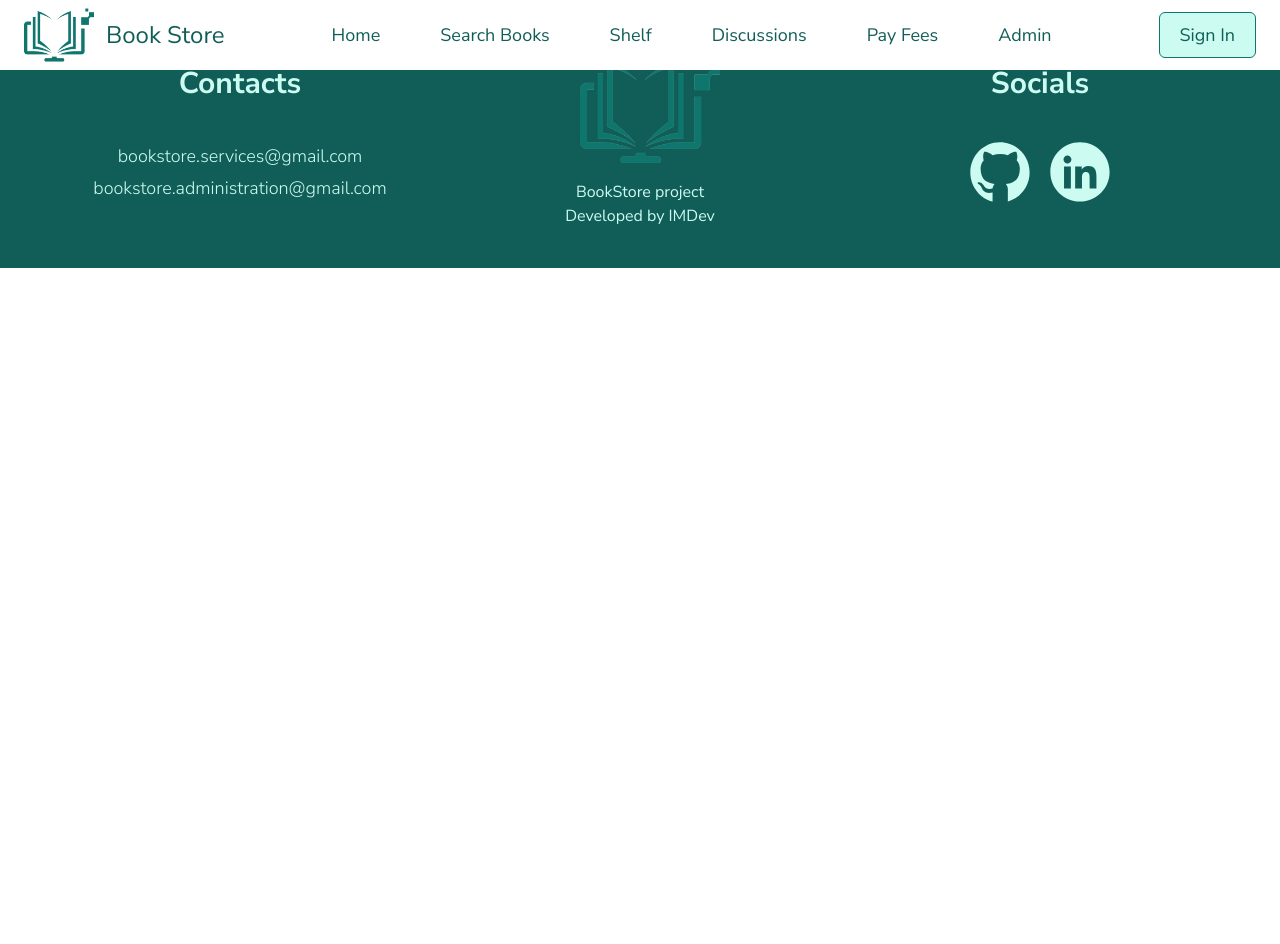
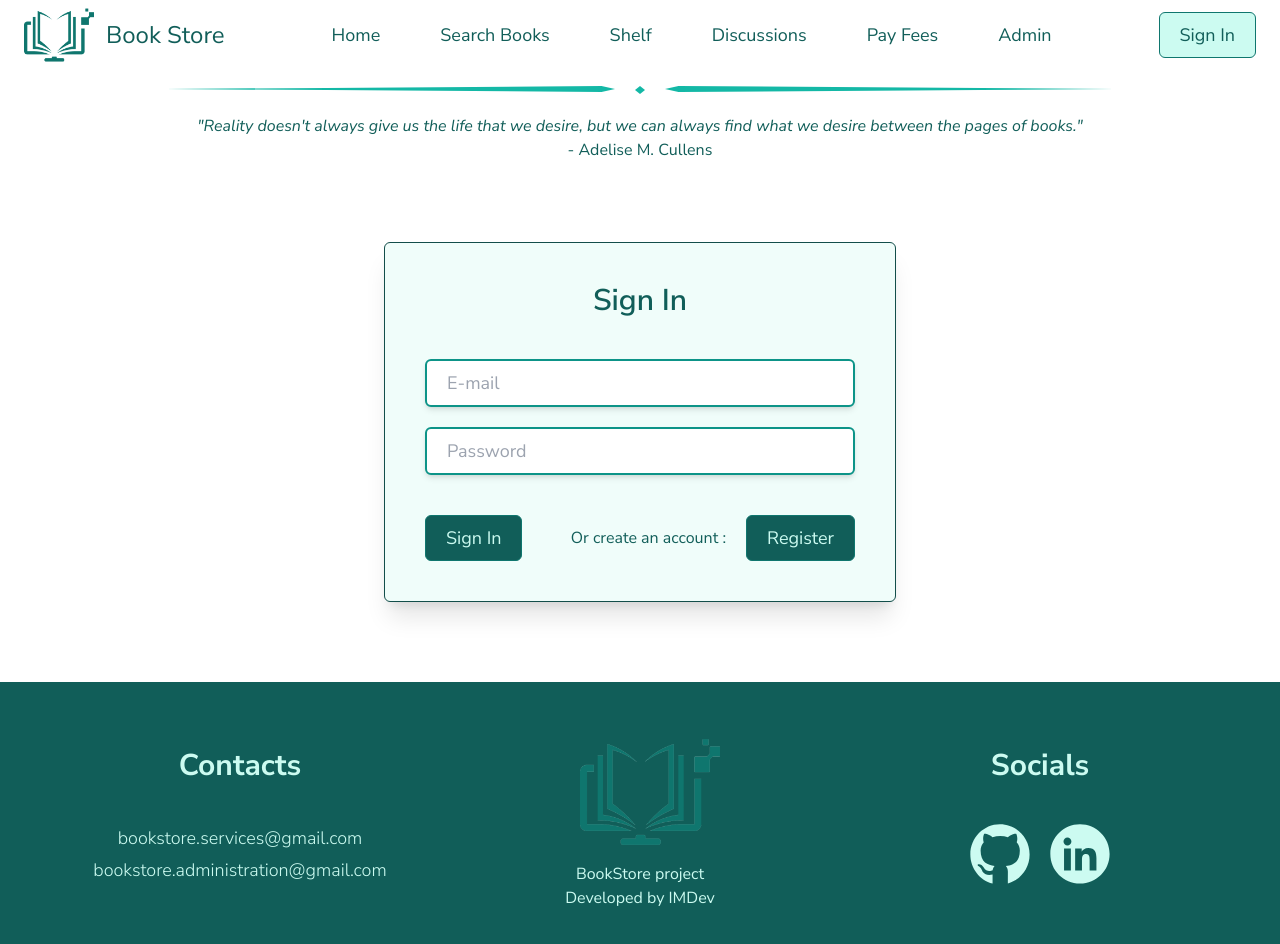
Before and after one commit to Mspawan/BookStore_FullStack_fork, a React (Vite) app in the folder frontend/: page /login in a window 1280 px wide. Shown: the top 944 px of the page. Before the commit the page ends 800 px from the top, so only its background shows below. Built offline with nearby package versions, Linux system fonts and the light colour scheme.

Commit message:
Login & Registration pages added

```diff
--- a/frontend/src/App.tsx
+++ b/frontend/src/App.tsx
@@ -9,6 +9,8 @@ import { ShelfPage } from "./components/pages/shelf/ShelfPage"
 import { DiscussionsPage } from "./components/pages/discussions/DiscussionsPage"
 import { AdminPage } from "./components/pages/admin/AdminPage"
 import { PaymentPage } from "./components/pages/payment/PaymentPage"
+import { LoginPage } from "./components/pages/login/LoginPage"
+import { RegistrationPage } from "./components/pages/registration/RegistrationPage"
 
 export const App = () => {
 
@@ -40,6 +42,10 @@ export const App = () => {
 
                     <Route path='/admin' element={<AdminPage />} />
 
+                    <Route path='/login' element={<LoginPage />} />
+
+                    <Route path='/register' element={<RegistrationPage />} />
+
                 </Routes>
 
                 <Footer />
--- a/frontend/src/components/navbar_and_footer/navbar/Navbar.tsx
+++ b/frontend/src/components/navbar_and_footer/navbar/Navbar.tsx
@@ -1,4 +1,4 @@
-import { NavLink } from "react-router-dom";
+import { Link, NavLink } from "react-router-dom";
 import { navLinks } from "../../../constants/constants";
 import bookStoreLogo from "../../../assets/images/BookStore_Logo.png";
 import hamburgerMenuLogo from "../../../assets/icons/hamburger-menu.svg";
@@ -39,19 +39,19 @@ export const Navbar = () => {
 
                     )}
 
-                    <button className="btn-main lg:hidden mt-4 bg-teal-300 px-10 hover:bg-teal-200">
+                    <Link to={"/login"} className="btn-main lg:hidden mt-4 bg-teal-300 px-10 hover:bg-teal-200">
 
                         Sign In
 
-                    </button>
+                    </Link>
 
                 </div>
 
-                <button className="max-lg:hidden btn-main">
+                <Link to={"/login"} className="max-lg:hidden btn-main">
 
                     Sign In
 
-                </button>
+                </Link>
 
                 <button className="rounded-lg p-1 hidden max-lg:block" onClick={() => setHamburgerMenuClicked(!hamburgerMenuClicked)}>
 
--- /dev/null
+++ b/frontend/src/components/pages/login/LoginPage.tsx
@@ -0,0 +1,44 @@
+import { Link } from "react-router-dom"
+import { Quote } from "../../commons/quote/Quote"
+
+export const LoginPage = () => {
+
+    return (
+
+        <div className="mt-[70px] w-full max-container flex flex-col gap-20 items-center justify-center mb-20 px-5">
+
+            <Quote quoteId={1} />
+
+            <div className="border border-teal-900 rounded-md bg-teal-50 w-full max-w-lg py-10 px-10 shadow-xl flex flex-col items-center gap-10">
+
+                <p className="text-center text-3xl font-semibold">Sign In</p>
+
+                <div className="flex flex-col gap-5 w-full">
+
+                    <input type="text" placeholder="E-mail" className="input shadow-md"/>
+
+                    <input type="password" placeholder="Password" className="input shadow-md"/>
+
+                </div>
+
+                <div className="w-full flex justify-between">
+
+                    <button className="btn-main bg-teal-800 text-teal-100 hover:text-teal-800">Sign In</button>
+
+                    <div className="flex gap-5 items-center">
+
+                        Or create an account :
+
+                        <Link to={"/register"} className="btn-main bg-teal-800 text-teal-100 hover:text-teal-800">Register</Link>
+
+                    </div>
+
+                </div>
+
+            </div>
+
+        </div>
+
+    )
+
+}
--- /dev/null
+++ b/frontend/src/components/pages/registration/RegistrationPage.tsx
@@ -0,0 +1,54 @@
+import { useState } from "react"
+import { Quote } from "../../commons/quote/Quote"
+import { RegistrationModel } from "../../../models/RegistrationModel";
+
+export const RegistrationPage = () => {
+
+    const [personDetails, setPersonDetails] = useState<RegistrationModel>({firstName: "", lastName: "", dateOfBirth: new Date("1800-01-01"), email: "", password: ""});
+
+    const handleChange = (event: React.ChangeEvent<HTMLInputElement>) => {
+
+        setPersonDetails({ ...personDetails, [event.target.name]: event.target.value });
+    };
+
+    console.log(personDetails);
+
+    return (
+
+        <div className="mt-[70px] w-full max-container flex flex-col gap-20 items-center justify-center mb-20 px-5">
+
+            <Quote quoteId={1} />
+
+            <div className="border border-teal-900 rounded-md bg-teal-50 w-full max-w-lg py-10 px-10 shadow-xl flex flex-col items-center gap-10">
+
+                <p className="text-center text-3xl font-semibold">Register</p>
+
+                <form className="flex flex-col gap-5 w-full">
+
+                    <input type="text" name="firstName" onChange={handleChange} placeholder="First name" className="input shadow-md"/>
+
+                    <input type="password"  name="lastName" onChange={handleChange} placeholder="Last name" className="input shadow-md"/>
+
+                    <div className="flex gap-5 items-center whitespace-nowrap pl-1">
+
+                        Date of birth :
+
+                        <input type="date"  name="dateOfBirth" onChange={handleChange} className="input shadow-md"/>
+
+                    </div>
+
+                    <input type="text"      name="email" onChange={handleChange} placeholder="E-mail" className="input shadow-md"/>
+
+                    <input type="password"  name="password" onChange={handleChange} placeholder="Password" className="input shadow-md"/>
+
+                </form>
+
+                <button className="btn-main bg-teal-800 text-teal-100 hover:text-teal-800">Register</button>
+
+            </div>
+
+        </div>
+
+    )
+
+}
--- /dev/null
+++ b/frontend/src/models/RegistrationModel.ts
@@ -0,0 +1,18 @@
+export class RegistrationModel {
+
+    firstName: string;
+    lastName: string;
+    dateOfBirth: Date;
+    email: string;
+    password: string;
+
+    constructor ( firstName: string, lastName: string, dateOfBirth: Date, email: string, password: string) {
+
+        this.firstName = firstName;
+        this.lastName = lastName;
+        this.dateOfBirth = dateOfBirth;
+        this.email = email;
+        this.password = password;
+    }
+
+}
```
